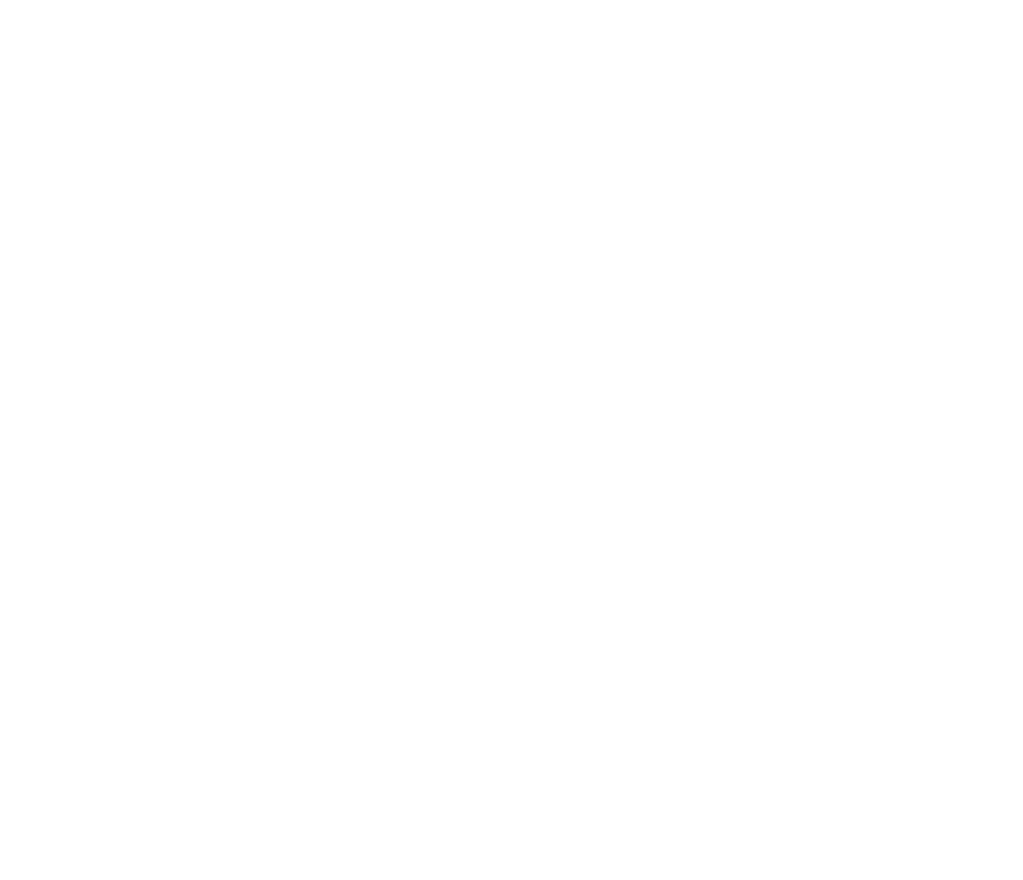
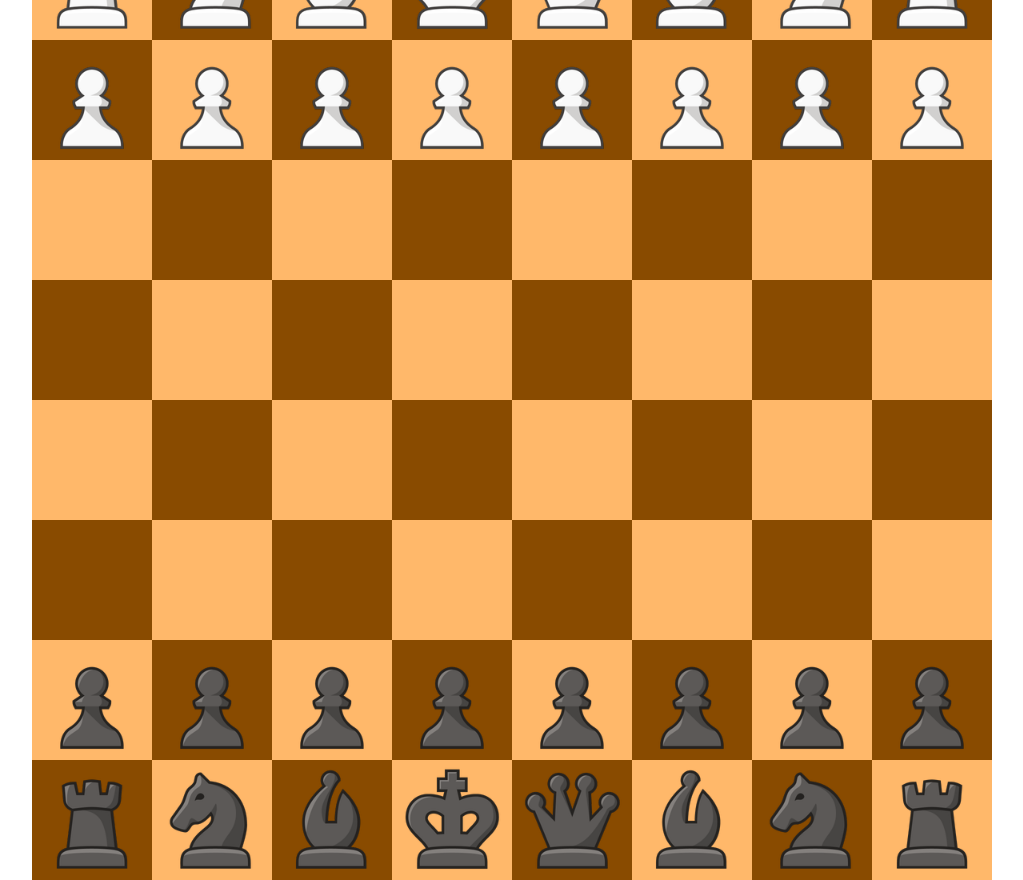
Before and after one commit to strikeriv/chess-ts, an Angular app: page / in a window 1280 px wide. Shown: the whole page, without its empty margins (128-1151 px from the left). Before the commit the page ends 800 px from the top, so only its background shows below. Built offline with nearby package versions, Linux system fonts and the light colour scheme.

Commit message:
highlight is working now!

```diff
--- a/src/app/features/board/board.component.html
+++ b/src/app/features/board/board.component.html
@@ -1,10 +1,10 @@
 <div class="flex w-full h-full justify-center items-center">
   <div class="grid grid-cols-8 gap-y-0">
-    @for (file of board().tiles; track board.length) {
+    @for (file of tiles(); track $index) {
       @for (square of file; track square.id) {
-        <div class="w-30 h-30" [ngClass]="[square.color, square.selected ? 'bg-yellow-300' : '']">
+        <div class="w-30 h-30" [ngClass]="[square.color, square.selected ? 'bg-yellow-300!' : '']" (click)="onPieceSelected(square)">
           @if (square.piece; as piece) {
-            <board-piece [piece]="piece" (handlePieceSelection)="onPieceSelected(square)" />
+            <board-piece [piece]="piece" />
           }
         </div>
       }
--- a/src/app/features/board/board.component.ts
+++ b/src/app/features/board/board.component.ts
@@ -1,9 +1,8 @@
 import { CommonModule } from '@angular/common';
 import { Component, signal, WritableSignal } from '@angular/core';
-import { Board, BoardTile } from './interfaces/board.interface';
+import { BoardRotation, BoardTile } from './interfaces/board.interface';
 import { PieceComponent } from './piece/piece.component';
 import { BoardService } from './services/board.service';
-import { ChessSquare } from './services/notation/models/notation.model';
 import { NotationService } from './services/notation/notation.service';
 
 @Component({
@@ -15,7 +14,10 @@
   styleUrl: './board.component.scss',
 })
 export class BoardComponent {
-  board: WritableSignal<Board>;
+  tiles: WritableSignal<BoardTile[][]>;
+
+  selectedTiles: BoardTile[] = [];
+  boardRotation = BoardRotation.NORMAL;
 
   constructor(
     private readonly notationService: NotationService,
@@ -23,35 +25,24 @@
   ) {
     const initialBoard = this.boardService.constructBoard();
 
-    this.board = signal(initialBoard);
+    this.tiles = signal(initialBoard);
   }
 
   onPieceSelected(tile: BoardTile) {
-    // update the tile color to be selected
-    const newBoard = [...this.board().tiles];
+    this.deselectSelectedTiles();
 
-    const { x, y } = this.notationService.chessToArrayNotation(tile.square);
+    if (tile.piece) {
+      tile.selected = true;
 
-    console.log(x, y);
-    newBoard[x][y].selected = true;
-
-    this.board.set({
-      ...this.board(),
-      tiles: newBoard,
-    });
+      this.selectedTiles.push(tile);
+    }
   }
 
-  movePieceOnBoard(square: ChessSquare) {
-    const arrayNotation = this.notationService.chessToArrayNotation(square);
+  private deselectSelectedTiles() {
+    for (const tile of this.selectedTiles) {
+      tile.selected = false;
+    }
 
-    console.log(arrayNotation);
+    this.selectedTiles = [];
   }
-
-  // private deselectAllPieces(): void {
-  //   for (let rank of this.board()) {
-  //     for (let tile of rank) {
-  //       tile.selected = false;
-  //     }
-  //   }
-  // }
 }
--- a/src/app/features/board/piece/piece.component.html
+++ b/src/app/features/board/piece/piece.component.html
@@ -1,3 +1,3 @@
 @if (p(); as piece) {
-  <img class="hover:cursor-grab" [src]="'assets/pieces/' + piece.color + piece.type + '.png'" alt="Chess Piece" (click)="onPieceClick()" />
+  <img class="hover:cursor-grab disable-dragging" [src]="'assets/pieces/' + piece.color + piece.type + '.png'" alt="Chess Piece" />
 }
--- a/src/app/features/board/piece/piece.component.scss
+++ b/src/app/features/board/piece/piece.component.scss
@@ -0,0 +1,7 @@
+.disable-dragging {
+  -webkit-user-drag: none;
+  user-select: none;
+  -moz-user-select: none;
+  -webkit-user-select: none;
+  -ms-user-select: none;
+}
--- a/src/app/features/board/piece/piece.component.ts
+++ b/src/app/features/board/piece/piece.component.ts
@@ -1,4 +1,4 @@
-import { Component, computed, input, output } from '@angular/core';
+import { Component, computed, input } from '@angular/core';
 import { Piece } from '../models/pieces/piece.model';
 
 @Component({
@@ -11,13 +11,5 @@
 export class PieceComponent {
   piece = input.required<Piece>();
 
-  handlePieceSelection = output<Piece>();
-
   p = computed(() => this.piece());
-
-  constructor() {}
-
-  onPieceClick() {
-    this.handlePieceSelection.emit(this.p());
-  }
 }
--- a/src/app/features/board/services/board.service.ts
+++ b/src/app/features/board/services/board.service.ts
@@ -1,5 +1,5 @@
 import { Injectable } from '@angular/core';
-import { Board, BoardTile, TileColor } from '../interfaces/board.interface';
+import { Board, BoardRotation, BoardTile, TileColor } from '../interfaces/board.interface';
 import { NotationService } from './notation/notation.service';
 import { ChessSquare } from './notation/models/notation.model';
 import { BaseBoard } from '../models/board.model';
@@ -41,7 +41,7 @@
       const square = this.calculateTileSquare(x, y);
 
       return {
-        id: (x ?? 0) * (y ?? 1),
+        id: x + y,
         selected: false,
         square: this.calculateTileSquare(x, y),
         color: this.calculateTileColor(x, y),
```
